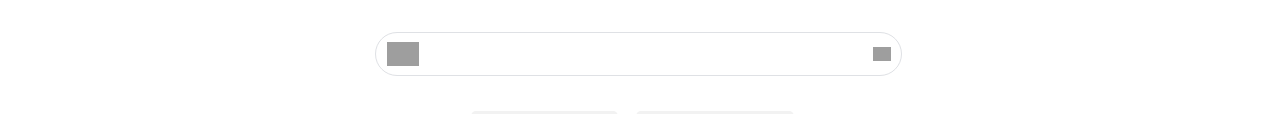
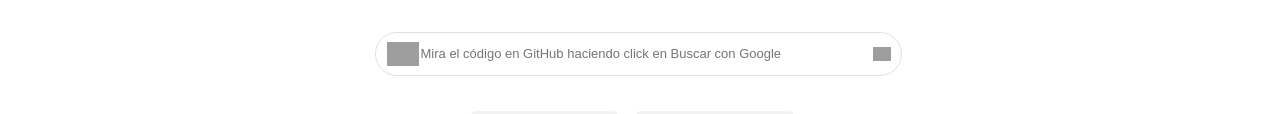
Before and after one commit to Vinii21/Clon-Google, a plain HTML site: page index.html in a window 1280 px wide. Shown: the part 442-556 px from the top of the page. Drawn offline with Linux system fonts and the light colour scheme; grey boxes are pictures that could not be loaded.

Commit message:
Agregar placeholder y enlace

```diff
--- a/index.html
+++ b/index.html
@@ -24,7 +24,7 @@
                     </li>
                     <li>
                         <a href="#">
-                            <img src="https://lh3.googleusercontent.com/ogw/ADGmqu95PBbhFkEEmQRywLvwEBnmnGpl8C-vmlfw8h0pQg=s32-c-mo" alt="">
+                            <img src="https://lh3.googleusercontent.com/ogw/ADGmqu95PBbhFkEEmQRywLvwEBnmnGpl8C-vmlfw8h0pQg=s32-c-mo" alt="" title="@Vinicio_Chavarria">
                         </a>
                     </li>
                 </ul>
@@ -38,13 +38,13 @@
                 <div class="main-input-container">
                     <span class="search-icon">
                     </span>
-                    <input type="text">
+                    <input type="text" placeholder="Mira el código en GitHub haciendo click en Buscar con Google">
                     <a class="micro-icon" href=""></a>
                 </div>
             </section>
             <section class="main-buttons">
                 <div>
-                    <button>Buscar con Google</button>
+                    <a href="https://github.com/Vinii21/Clon-Google" target="_blank"><button>Buscar con Google</button></a>
                 </div>
                 <div>
                     <button>Me siento con suerte</button>
```
